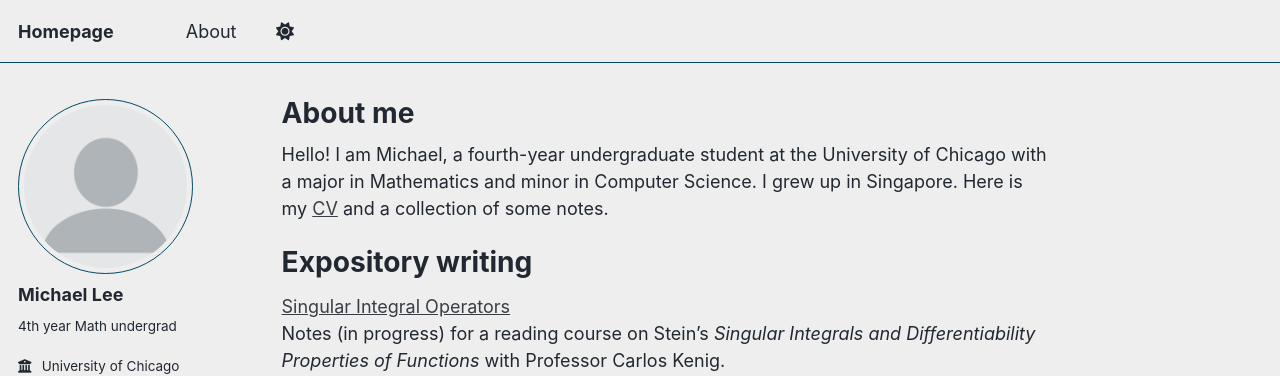
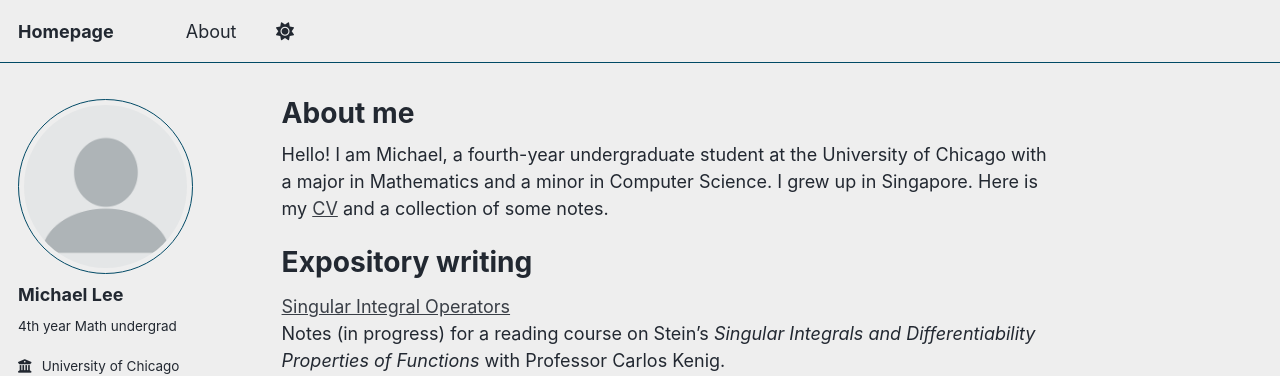
Before and after one commit to leemichaeljh/leemichaeljh.github.io, a Jekyll site: the page built from _pages/about.md, in a window 1280 px wide and 1193 px high. Shown: the top 376 px of the window. Built offline with Jekyll 4.4.1, drawn with Linux system fonts in a browser that asks for light colours; a script that is not in the unit is left out.

```diff
--- a/_pages/about.md
+++ b/_pages/about.md
@@ -7,7 +7,7 @@ redirect_from:
   - /about.html
 ---
 
-Hello! I am Michael, a fourth-year undergraduate student at the University of Chicago with a major in Mathematics and minor in Computer Science. I grew up in Singapore. Here is my [CV](files/cv.pdf) and a collection of some notes.
+Hello! I am Michael, a fourth-year undergraduate student at the University of Chicago with a major in Mathematics and a minor in Computer Science. I grew up in Singapore. Here is my [CV](files/cv.pdf) and a collection of some notes.
 
 Expository writing
 ======
```
